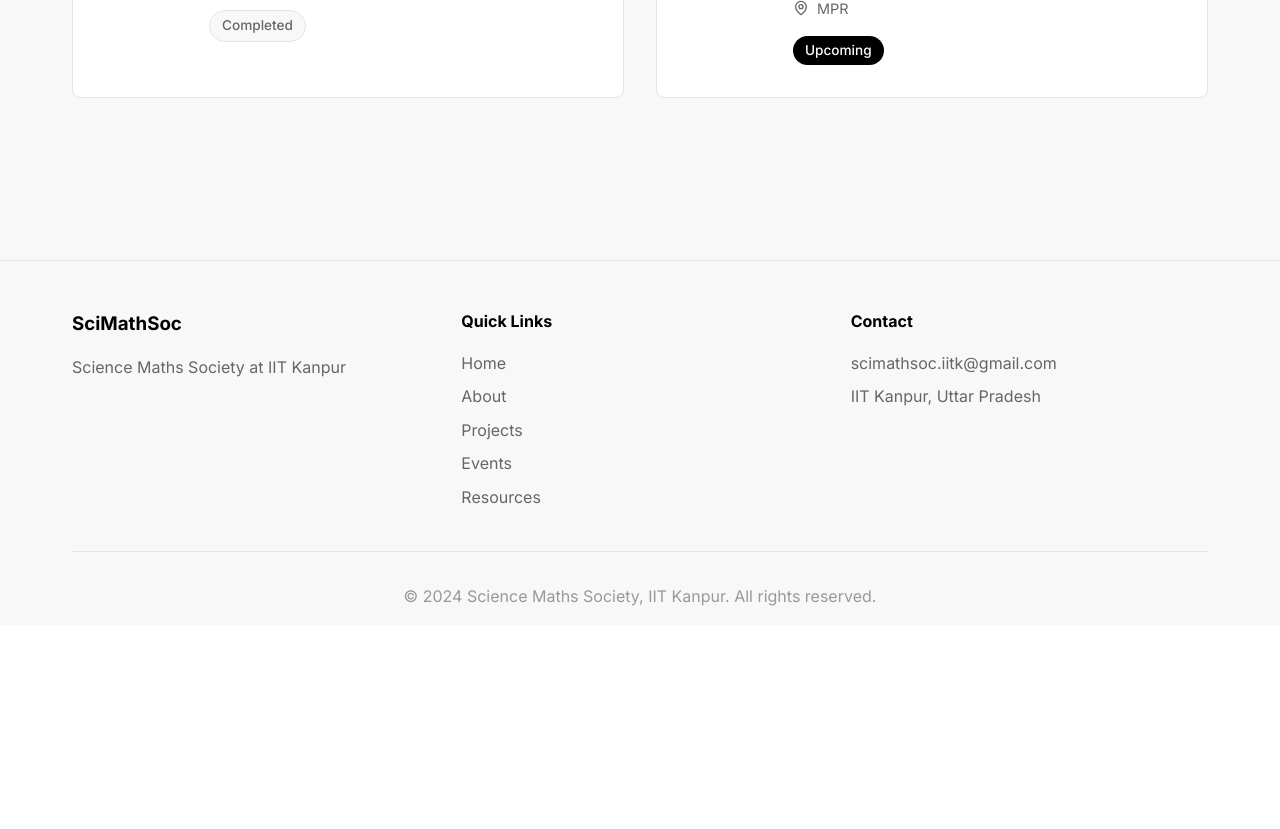
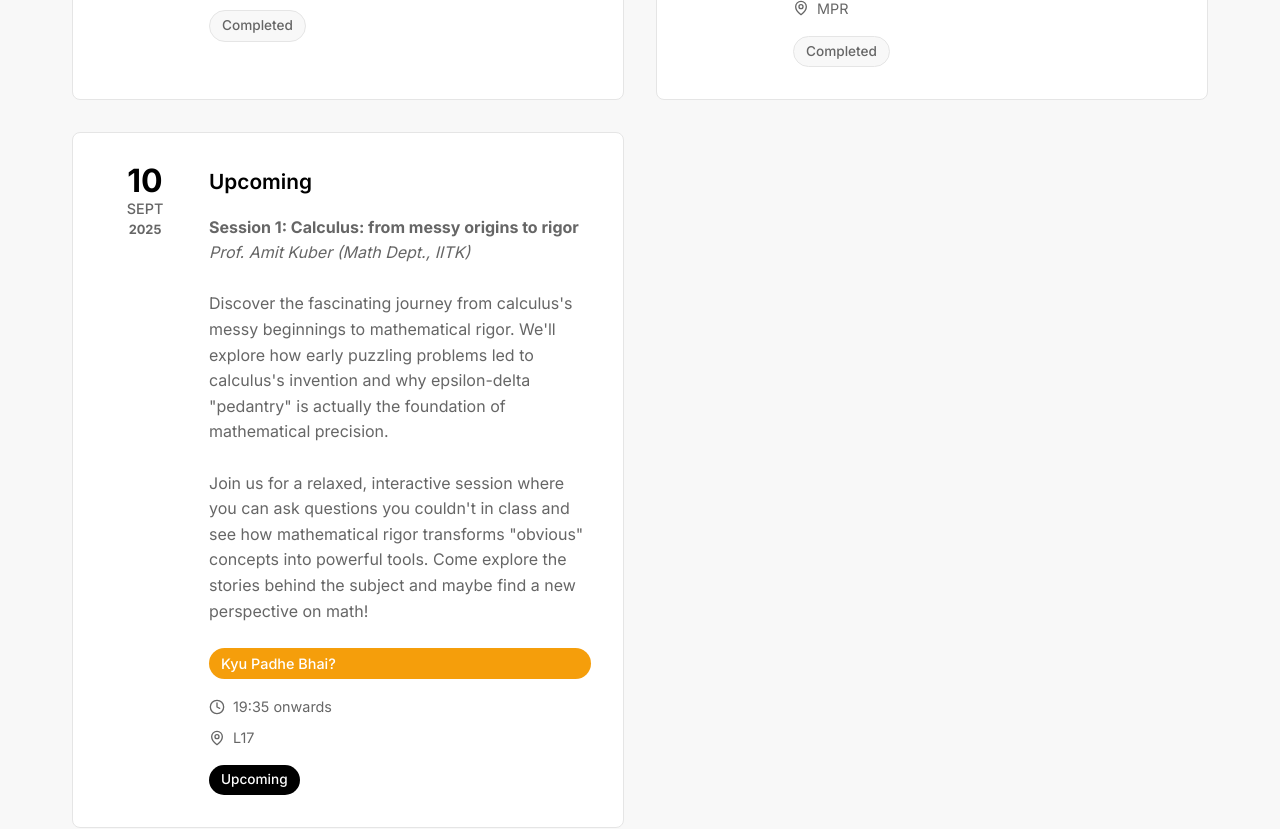
Before and after one commit to Singularityy0/scimathsoc, a React (Create React App) app: page /events in a window 1280 px wide. Shown: the part 620-1449 px from the top of the page. Before the commit the page ends 1245 px from the top, so only its background shows below. Built offline with nearby package versions, Linux system fonts and the light colour scheme.

Commit message:
kyu padhe bhai session1

```diff
--- a/src/pages/Events.js
+++ b/src/pages/Events.js
@@ -61,7 +61,7 @@
               <span className="year">2025</span>
             </div>
             <div className="event-content">
-              <h3>Upcoming</h3>
+              <h3>Completed</h3>
               <p className="event-description">
               The Chamber of Challenges is designed as a science and maths escape room, a race against time where teams must solve interconnected puzzles, unlock hidden clues, and outwit the hourglass before it seals shut.
 
@@ -78,6 +78,39 @@
                 </span>
               </div>
               <div className="event-status">
+                <span className="status-badge completed">Completed</span>
+              </div>
+            </div>
+          </div>
+
+
+
+          <div className="event-card">
+            <div className="event-date">
+              <span className="day">10</span>
+              <span className="month">Sept</span>
+              <span className="year">2025</span>
+            </div>
+            <div className="event-content">
+              <h3>Upcoming</h3>
+              <p className="event-description">
+                <strong>Session 1: Calculus: from messy origins to rigor</strong><br/>
+                <em>Prof. Amit Kuber (Math Dept., IITK)</em><br/><br/>
+                Discover the fascinating journey from calculus's messy beginnings to mathematical rigor. We'll explore how early puzzling problems led to calculus's invention and why epsilon-delta "pedantry" is actually the foundation of mathematical precision.<br/><br/>
+                Join us for a relaxed, interactive session where you can ask questions you couldn't in class and see how mathematical rigor transforms "obvious" concepts into powerful tools. Come explore the stories behind the subject and maybe find a new perspective on math!
+              </p>
+              <div className="event-meta">
+                <span className="event-category competition">Kyu Padhe Bhai?</span>
+                <span className="event-time">
+                  <Clock size={16} />
+                  19:35 onwards
+                </span>
+                <span className="event-location">
+                  <MapPin size={16} />
+                  L17
+                </span>
+              </div>
+              <div className="event-status">
                 <span className="status-badge upcoming">Upcoming</span>
               </div>
             </div>
```
